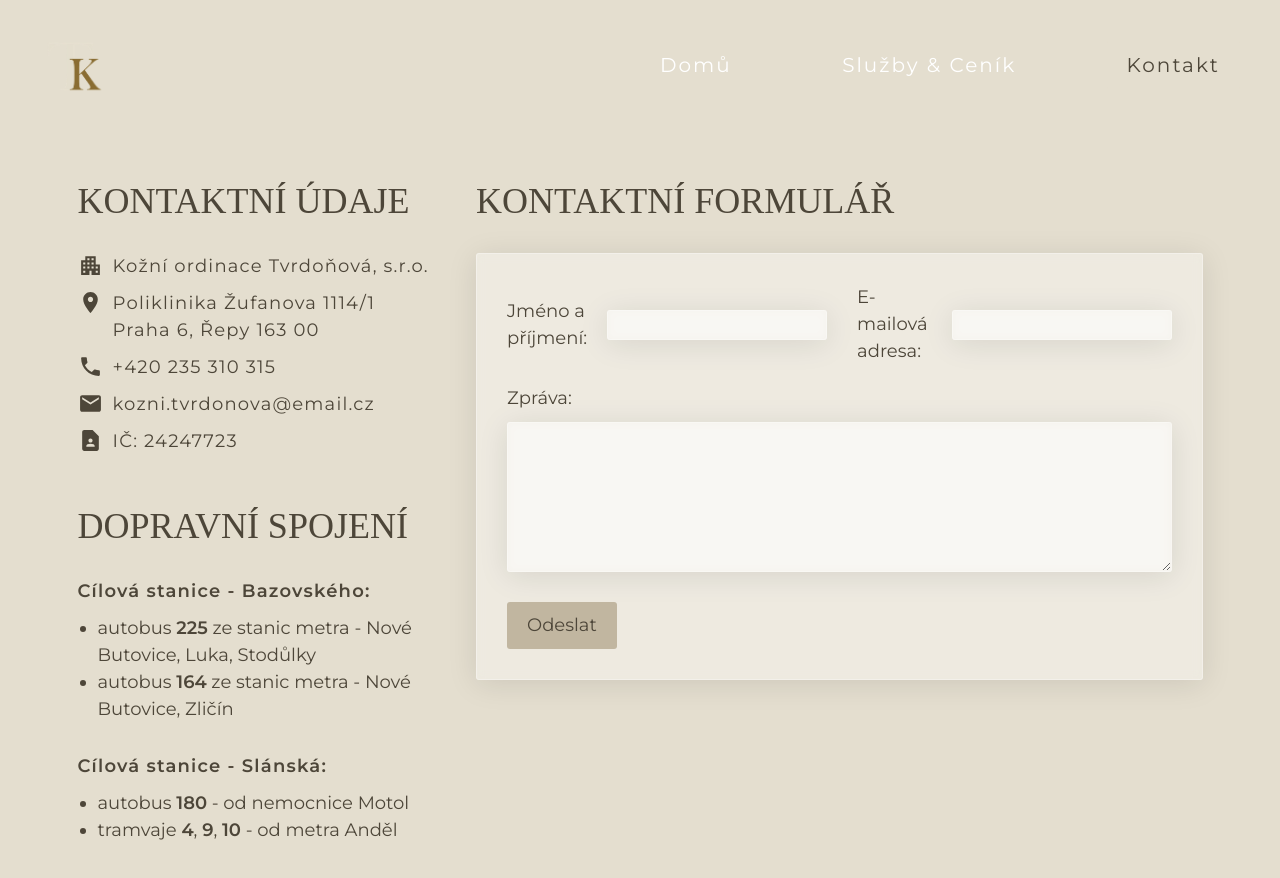
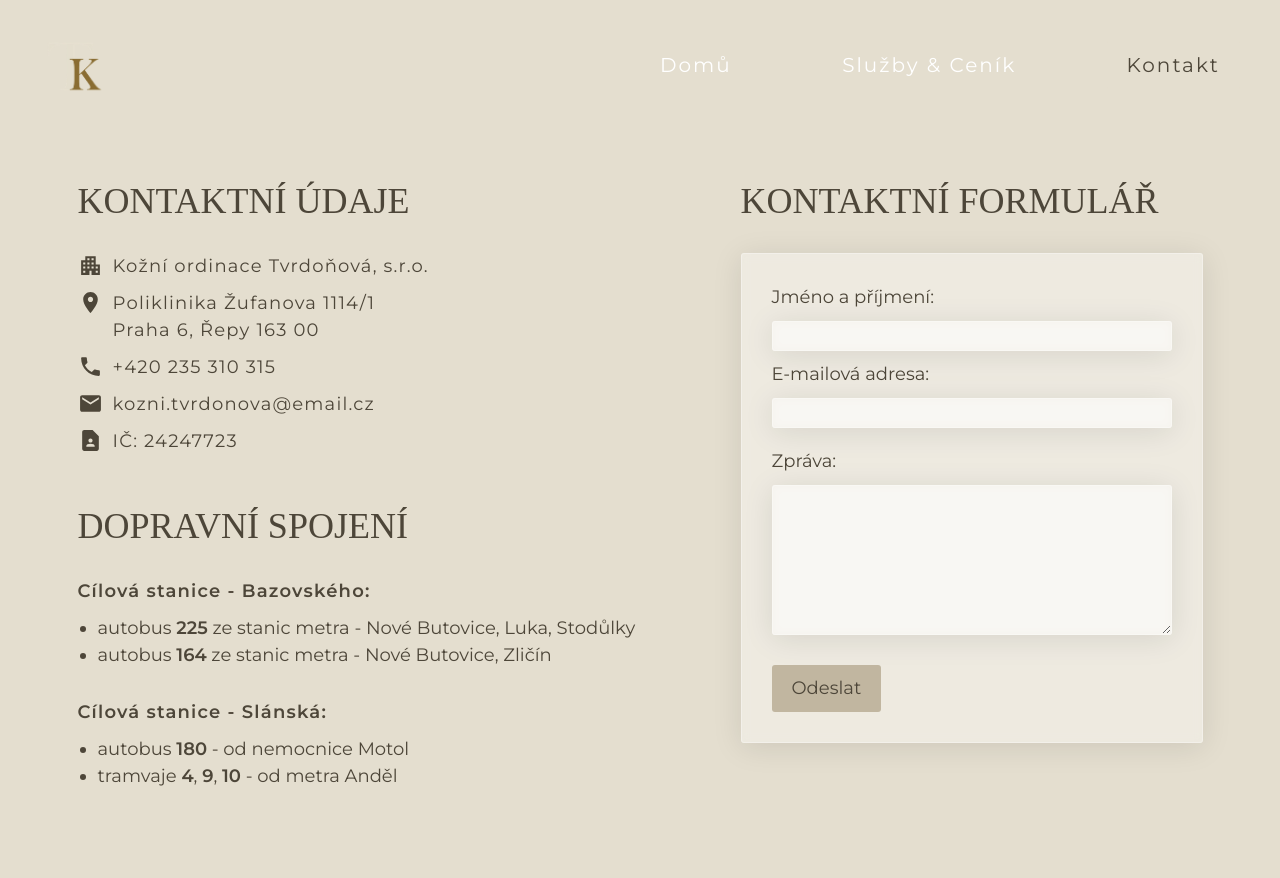
Before and after one commit to terichudejova/kozni-tvrdonova, a React (Vite) app: page /kozni-tvrdonova/kontakt in a window 1280 px wide. Shown: the top 878 px of the page. Built offline with nearby package versions, Linux system fonts and the light colour scheme; a web font is replaced by a local one.

Commit message:
fix formular inputs widths

```diff
--- a/src/App.css
+++ b/src/App.css
@@ -301,6 +301,18 @@ form .jmenoEmail {
   justify-content: start;
   align-items: center;
   margin-bottom: 1rem;
+}
+@media only screen and (max-width: 1600px) {
+  form .jmenoEmail {
+    display: flex;
+    flex-direction: column;
+    justify-content: start;
+    align-items: start;
+  }
+  form .jmenoEmail input {
+    min-width: 400px;
+    margin-right: 0;
+  }
 }
 form label {
   font-size: 1.8rem;
```
Also changed, not shown: src/App.scss (+9 -0 lines), src/index.scss (+7 -0 lines), 2 other files (tests, documents, lock files or other folders).
